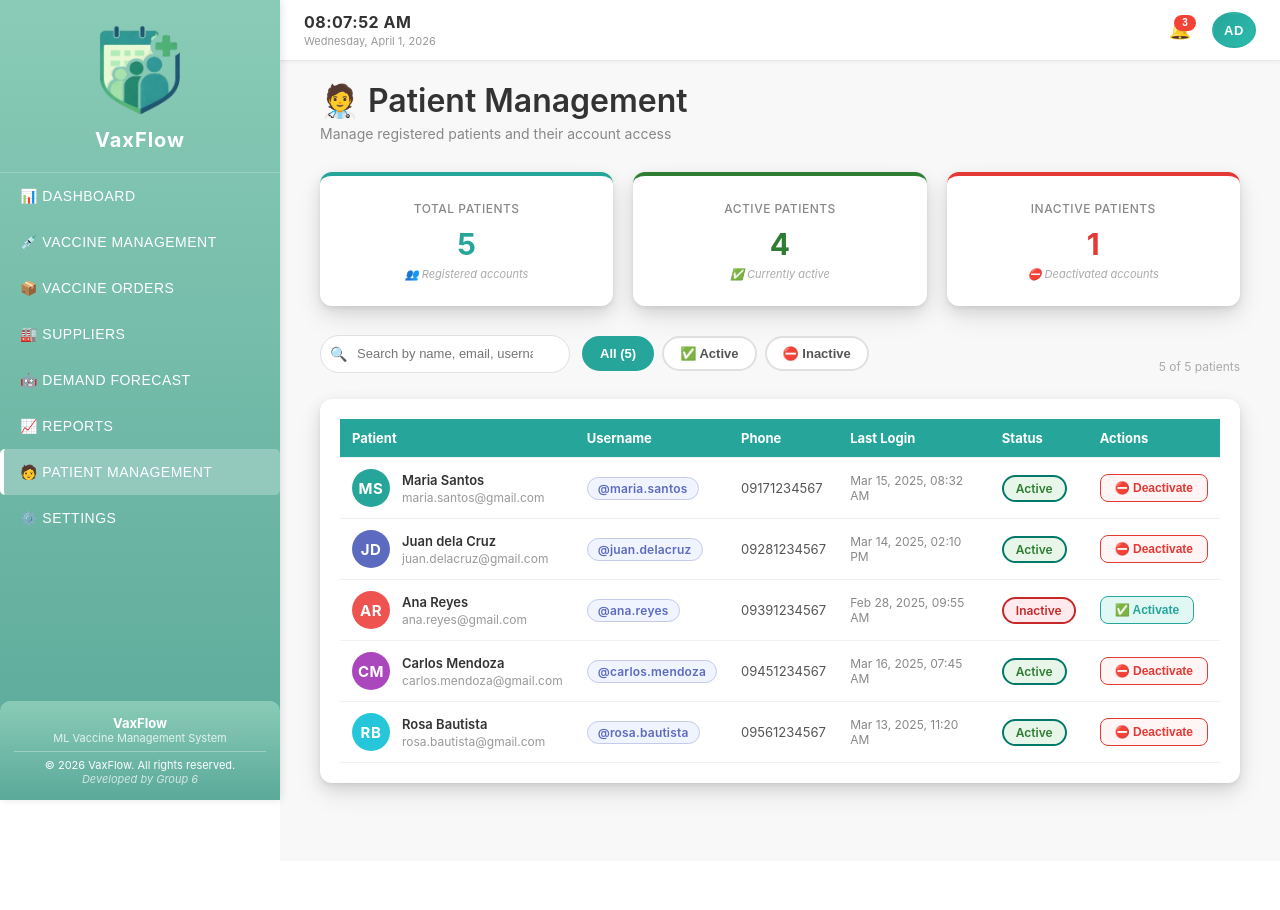
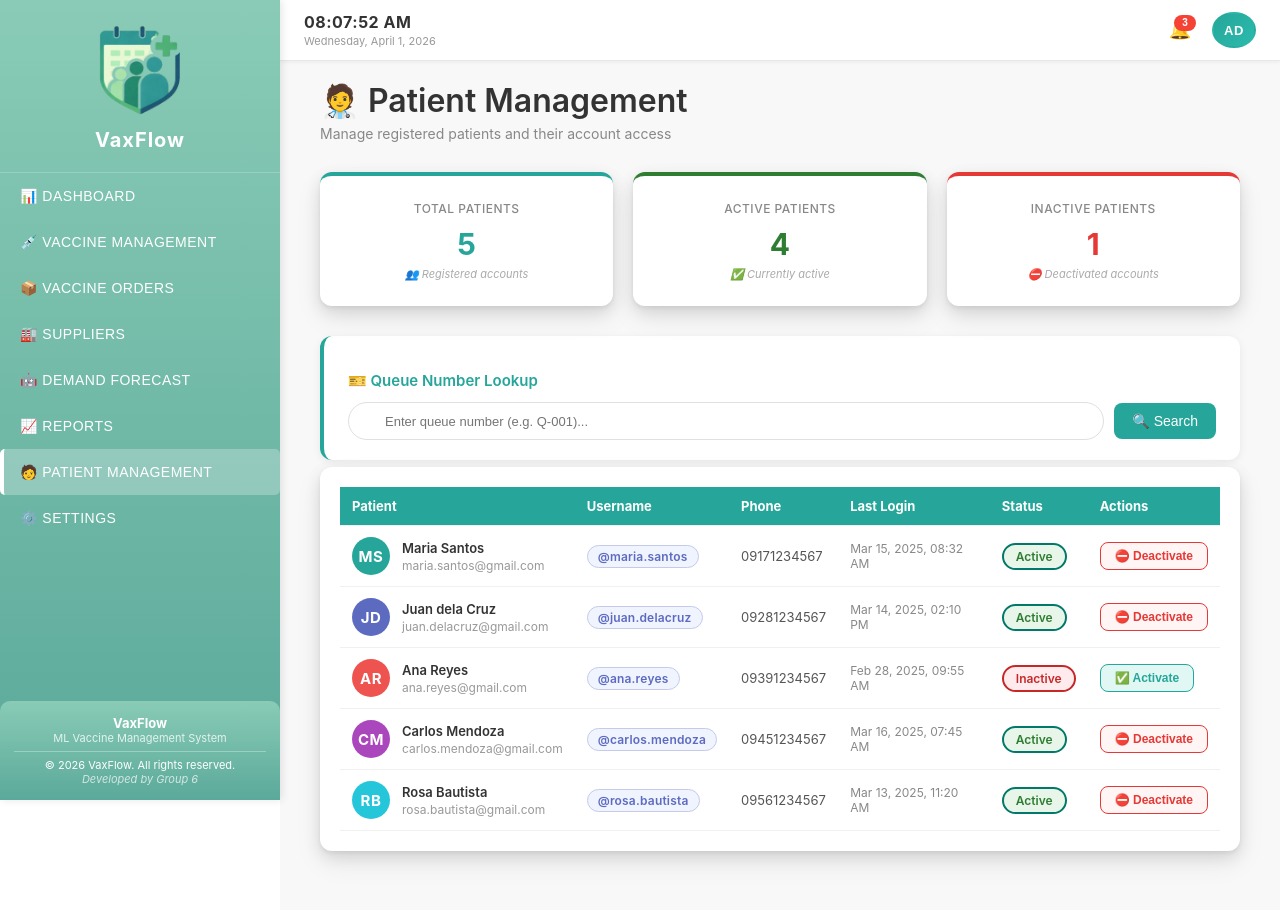
Before and after one commit to dxnah/QueueIT, a React (Create React App) app: page /settings in a window 1280 px wide. Both pictures are taken after a click on the button "🧑 PATIENT MANAGEMENT". Shown: the top 910 px of the page. Before the commit the page ends 861 px from the top, so only its background shows below. Built offline with nearby package versions, Linux system fonts and the light colour scheme.

Commit message:
Add queue number lookup in patient management

```diff
--- a/src/data/dashboardData.jsx
+++ b/src/data/dashboardData.jsx
@@ -40,7 +40,6 @@ export const mlInsights = [
 ];
 
 // ─── VACCINE DATA ──────────────────────────────────────────────────────────────
-// When integrating backend: replace this with a GET /api/vaccines/ response.
 export const vaccineData = [
   { id: 1, vaccine: 'Anti-Rabies', available: 320, minStock: 300, mlRecommended: 200, status: 'In Stock',  batchNumber: 'AR-2024-001', expiryDate: '2029-06-15' },
   { id: 2, vaccine: 'Booster',     available: 0,   minStock: 150, mlRecommended: 500, status: 'Out Stock', batchNumber: 'BS-2024-003', expiryDate: '2029-04-10' },
@@ -57,22 +56,18 @@ export const vaccineColorList = ['#26a69a', '#e53935'];
 // ─── PEAK MONTHS & MONTHLY REQUIREMENTS ───────────────────────────────────────
 export const PEAK_MONTHS = ['June', 'July', 'August'];
 
-
 export const MONTHLY_REQUIREMENTS = {
   'Anti-Rabies': 4000,
   'Booster':     3000,
 };
-
 
 export const getMonthlyRequirement = (vaccineName, month) => {
   const base = MONTHLY_REQUIREMENTS[vaccineName] ?? 0;
   return PEAK_MONTHS.includes(month) ? Math.round(base * 1.5) : base;
 };
 
-
 export const getMonthMultiplier = (month) =>
   PEAK_MONTHS.includes(month) ? 1.55 : 1.0;
-
 
 export const generateForecastData = (month, weekIndex = null, day = null) => {
   const monthMult = getMonthMultiplier(month);
@@ -107,7 +102,6 @@ export const generateForecastData = (month, weekIndex = null, day = null) => {
   });
 };
 
-
 export const dailyUsageLog = {};
 
 export const getUsedThisMonth = (vaccineName, month) => {
@@ -132,7 +126,6 @@ export const getOrderUrgency = (remaining, required) => {
   return 'normal';
 };
 
-
 export const reportsData = {
   'vaccine-usage': [
     { vaccine: 'Anti-Rabies', administered: 450, wasted: 12, remaining: 320 },
@@ -146,7 +139,6 @@ export const reportsData = {
   ],
 };
 
-
 export const notificationsData = [
   { id: 1, type: 'critical', title: 'Booster Vaccine Out of Stock',  message: 'Immediate restocking required for Booster vaccine.',                       time: '5 minutes ago', read: false },
   { id: 2, type: 'warning',  title: 'Anti-Rabies Stock Monitor',     message: 'Anti-Rabies is at 320 doses. Peak season approaching — plan restock.',     time: '1 hour ago',    read: false },
@@ -156,20 +148,26 @@ export const notificationsData = [
   { id: 6, type: 'info',     title: 'System Maintenance',            message: 'Scheduled maintenance on Feb 25, 2025 from 2:00 AM - 4:00 AM.',           time: '2 days ago',    read: true  },
 ];
 
-
 export const usersData = [
-  { id: 1, name: 'Maria Santos',   email: 'maria.santos@gmail.com',   phone: '09171234567', username: 'maria.santos',   password: 'Maria@2024',  status: 'Active',   lastLogin: '2025-03-15T08:32:00', avatar: 'MS' },
-  { id: 2, name: 'Juan dela Cruz', email: 'juan.delacruz@gmail.com',  phone: '09281234567', username: 'juan.delacruz',  password: 'Juan@2024',   status: 'Active',   lastLogin: '2025-03-14T14:10:00', avatar: 'JD' },
-  { id: 3, name: 'Ana Reyes',      email: 'ana.reyes@gmail.com',      phone: '09391234567', username: 'ana.reyes',      password: 'Ana@2024',    status: 'Inactive', lastLogin: '2025-02-28T09:55:00', avatar: 'AR' },
-  { id: 4, name: 'Carlos Mendoza', email: 'carlos.mendoza@gmail.com', phone: '09451234567', username: 'carlos.mendoza', password: 'Carlos@2024', status: 'Active',   lastLogin: '2025-03-16T07:45:00', avatar: 'CM' },
-  { id: 5, name: 'Rosa Bautista',  email: 'rosa.bautista@gmail.com',  phone: '09561234567', username: 'rosa.bautista',  password: 'Rosa@2024',   status: 'Active',   lastLogin: '2025-03-13T11:20:00', avatar: 'RB' },
+  { id: 1, name: 'Maria Santos',   email: 'maria.santos@gmail.com',   phone: '09171234567', username: 'maria.santos',   password: 'Maria@2024',  status: 'Active',   lastLogin: '2025-03-15T08:32:00', avatar: 'MS', queueNumber: 'Q-001' },
+  { id: 2, name: 'Juan dela Cruz', email: 'juan.delacruz@gmail.com',  phone: '09281234567', username: 'juan.delacruz',  password: 'Juan@2024',   status: 'Active',   lastLogin: '2025-03-14T14:10:00', avatar: 'JD', queueNumber: 'Q-002' },
+  { id: 3, name: 'Ana Reyes',      email: 'ana.reyes@gmail.com',      phone: '09391234567', username: 'ana.reyes',      password: 'Ana@2024',    status: 'Inactive', lastLogin: '2025-02-28T09:55:00', avatar: 'AR', queueNumber: 'Q-003' },
+  { id: 4, name: 'Carlos Mendoza', email: 'carlos.mendoza@gmail.com', phone: '09451234567', username: 'carlos.mendoza', password: 'Carlos@2024', status: 'Active',   lastLogin: '2025-03-16T07:45:00', avatar: 'CM', queueNumber: 'Q-004' },
+  { id: 5, name: 'Rosa Bautista',  email: 'rosa.bautista@gmail.com',  phone: '09561234567', username: 'rosa.bautista',  password: 'Rosa@2024',   status: 'Active',   lastLogin: '2025-03-13T11:20:00', avatar: 'RB', queueNumber: 'Q-005' },
 ];
 
+export const mobileRegistrationsData = [
+  { queueNumber: 'Q-001', fullName: 'Maria Santos',   age: 30, birthdate: '1995-03-15', address: 'Cagayan de Oro City', contactNumber: '09171234567', dateOfIncident: '2026-04-01', typeOfInjury: 'Bitten',    animalInvolved: 'Dog', animalOwner: 'Neighbor',   animalVaccinated: 'Yes', bodyPartsAffected: 'Left Arm'   },
+  { queueNumber: 'Q-002', fullName: 'Juan dela Cruz', age: 45, birthdate: '1980-06-20', address: 'Lapasan, CDO',         contactNumber: '09281234567', dateOfIncident: '2026-04-01', typeOfInjury: 'Scratched', animalInvolved: 'Cat', animalOwner: 'Family pet', animalVaccinated: 'No',  bodyPartsAffected: 'Right Hand' },
+  { queueNumber: 'Q-003', fullName: 'Ana Reyes',      age: 26, birthdate: '2000-01-02', address: 'Carmen, CDO',          contactNumber: '09391234567', dateOfIncident: '2026-04-01', typeOfInjury: 'Bitten',    animalInvolved: 'Cat', animalOwner: 'Family pet', animalVaccinated: 'Yes', bodyPartsAffected: 'Hands'      },
+  { queueNumber: 'Q-004', fullName: 'Carlos Mendoza', age: 38, birthdate: '1988-09-10', address: 'Nazareth, CDO',        contactNumber: '09451234567', dateOfIncident: '2026-03-30', typeOfInjury: 'Bitten',    animalInvolved: 'Dog', animalOwner: 'Stray',      animalVaccinated: 'No',  bodyPartsAffected: 'Left Leg'   },
+  { queueNumber: 'Q-005', fullName: 'Rosa Bautista',  age: 52, birthdate: '1973-11-25', address: 'Macabalan, CDO',       contactNumber: '09561234567', dateOfIncident: '2026-03-31', typeOfInjury: 'Scratched', animalInvolved: 'Dog', animalOwner: 'Neighbor',   animalVaccinated: 'Yes', bodyPartsAffected: 'Right Arm'  },
+];
 
 export const suppliersData = [
-  { id: 1, name: 'MedSource Philippines',   contact: 'info@medsource.ph',      phone: '+63 2 8234 5678', address: '123 Bonifacio St., Makati City, Metro Manila', vaccines: ['Anti-Rabies', 'Flu Shot'],         status: 'Active',   leadTimeDays: 5,  notes: 'Preferred supplier for ARV. Offers bulk discounts above 500 doses.' },
-  { id: 2, name: 'VaccinePro Asia',         contact: 'orders@vaccinepro.com.ph',phone: '+63 32 412 9000', address: '45 Osmeña Blvd., Cebu City',                  vaccines: ['Booster', 'Hepatitis B'],          status: 'Active',   leadTimeDays: 7,  notes: 'Handles Booster and Hep B supply for Visayas region.' },
-  { id: 3, name: 'GlobalHealth Supply Co.', contact: 'ph@globalhealth.com',     phone: '+63 2 8900 1122', address: '88 Ayala Ave., Makati City, Metro Manila',     vaccines: ['Anti-Tetanus', 'Flu Shot'],        status: 'Active',   leadTimeDays: 10, notes: 'International supplier. Good for large volume orders.' },
-  { id: 4, name: 'PhilMed Distribution',    contact: 'supply@philmed.ph',       phone: '+63 82 221 3344', address: '10 Ilustre St., Davao City',                   vaccines: ['Anti-Rabies', 'Anti-Tetanus'],     status: 'Inactive', leadTimeDays: 14, notes: 'Currently on hold. Contact before placing orders.' },
-  { id: 5, name: 'BioLogic Partners',       contact: 'hello@biologicph.com',    phone: '+63 2 7789 0055', address: '22 Rizal Ave., Quezon City, Metro Manila',     vaccines: ['Hepatitis B', 'Booster'],          status: 'Active',   leadTimeDays: 6,  notes: 'Specializes in cold-chain logistics. Reliable for perishable stock.' },
+  { id: 1, name: 'MedSource Philippines',   contact: 'info@medsource.ph',       phone: '+63 2 8234 5678', address: '123 Bonifacio St., Makati City, Metro Manila', vaccines: ['Anti-Rabies', 'Flu Shot'],     status: 'Active',   leadTimeDays: 5,  notes: 'Preferred supplier for ARV. Offers bulk discounts above 500 doses.' },
+  { id: 2, name: 'VaccinePro Asia',         contact: 'orders@vaccinepro.com.ph', phone: '+63 32 412 9000', address: '45 Osmeña Blvd., Cebu City',                  vaccines: ['Booster', 'Hepatitis B'],      status: 'Active',   leadTimeDays: 7,  notes: 'Handles Booster and Hep B supply for Visayas region.' },
+  { id: 3, name: 'GlobalHealth Supply Co.', contact: 'ph@globalhealth.com',      phone: '+63 2 8900 1122', address: '88 Ayala Ave., Makati City, Metro Manila',     vaccines: ['Anti-Tetanus', 'Flu Shot'],    status: 'Active',   leadTimeDays: 10, notes: 'International supplier. Good for large volume orders.' },
+  { id: 4, name: 'PhilMed Distribution',    contact: 'supply@philmed.ph',        phone: '+63 82 221 3344', address: '10 Ilustre St., Davao City',                   vaccines: ['Anti-Rabies', 'Anti-Tetanus'], status: 'Inactive', leadTimeDays: 14, notes: 'Currently on hold. Contact before placing orders.' },
+  { id: 5, name: 'BioLogic Partners',       contact: 'hello@biologicph.com',     phone: '+63 2 7789 0055', address: '22 Rizal Ave., Quezon City, Metro Manila',     vaccines: ['Hepatitis B', 'Booster'],      status: 'Active',   leadTimeDays: 6,  notes: 'Specializes in cold-chain logistics. Reliable for perishable stock.' },
 ];
--- a/src/pages/patientmanagement.jsx
+++ b/src/pages/patientmanagement.jsx
@@ -3,7 +3,7 @@
 import React, { useState } from 'react';
 import Sidebar from '../components/Sidebar';
 import TopBar from '../components/TopBar';
-import { usersData } from '../data/dashboardData';
+import { usersData, mobileRegistrationsData } from '../data/dashboardData';
 import '../styles/dashboard.css';
 import '../styles/patientmanagement.css';
 import { MOCK_VACCINATION_HISTORY, MOCK_SCHEDULES } from '../data/mockHistory';
@@ -30,7 +30,6 @@ const formatDate = (iso) => {
   });
 };
 
-
 const scheduleStatusStyle = (s) => {
   const map = {
     scheduled:  { bg: '#e3f2fd', color: '#1565c0', border: '#90caf9' },
@@ -45,14 +44,14 @@ const scheduleStatusStyle = (s) => {
 const PatientDetailPanel = ({ user, onClose }) => {
   const [activeTab, setActiveTab] = useState('register');
   const [registerForm, setRegisterForm] = useState({
-    first_name:   user.name.split(' ')[0] || '',
-    last_name:    user.name.split(' ').slice(1).join(' ') || '',
-    email:        user.email || '',
-    phone:        user.phone || '',
+    first_name:    user.name.split(' ')[0] || '',
+    last_name:     user.name.split(' ').slice(1).join(' ') || '',
+    email:         user.email || '',
+    phone:         user.phone || '',
     date_of_birth: '',
-    address:      '',
-    gender:       '',
-    notes:        '',
+    address:       '',
+    gender:        '',
+    notes:         '',
   });
   const [formSaved, setFormSaved] = useState(false);
 
@@ -61,8 +60,6 @@ const PatientDetailPanel = ({ user, onClose }) => {
 
   const handleRegisterSubmit = (e) => {
     e.preventDefault();
-    // TODO: POST to /api/patients/ with registerForm data
-    // const res = await fetch('/api/patients/', { method: 'POST', body: JSON.stringify(registerForm) });
     setFormSaved(true);
     setTimeout(() => setFormSaved(false), 3000);
   };
@@ -185,6 +182,9 @@ const PatientDetailPanel = ({ user, onClose }) => {
                     onChange={e => setRegisterForm(p => ({ ...p, notes: e.target.value }))}
                     placeholder="Any medical notes or allergies..." />
                 </div>
+                <button type="submit" className="queue-lookup-btn" style={{ marginTop: '8px' }}>
+                  💾 Save Patient
+                </button>
               </form>
             </div>
           )}
@@ -267,26 +267,28 @@ const PatientDetailPanel = ({ user, onClose }) => {
 
 // ── Main Component ─────────────────────────────────────────────────────────────
 const PatientManagement = () => {
-  const [users, setUsers]               = useState(usersData);
-  const [filterStatus, setFilterStatus] = useState('all');
-  const [searchQuery,  setSearchQuery]  = useState('');
-  const [saveMessage,  setSaveMessage]  = useState('');
+  const [users, setUsers]             = useState(usersData);
+  const [saveMessage, setSaveMessage] = useState('');
   const [selectedUser, setSelectedUser] = useState(null);
+  const [queueSearch,  setQueueSearch]  = useState('');
+  const [queueResult,  setQueueResult]  = useState(null);
+  const [queueNotFound, setQueueNotFound] = useState(false);
 
   const totalUsers    = users.length;
   const activeUsers   = users.filter(u => u.status === 'Active').length;
   const inactiveUsers = users.filter(u => u.status === 'Inactive').length;
 
-  const filteredUsers = users.filter(u => {
-    const matchStatus = filterStatus === 'all' || u.status === filterStatus;
-    const q = searchQuery.toLowerCase();
-    const matchSearch = !q
-      || u.name.toLowerCase().includes(q)
-      || u.email.toLowerCase().includes(q)
-      || u.username.toLowerCase().includes(q)
-      || u.phone.toLowerCase().includes(q);
-    return matchStatus && matchSearch;
-  });
+  const handleQueueSearch = () => {
+    const q = queueSearch.trim().toUpperCase();
+    const found = mobileRegistrationsData.find(r => r.queueNumber === q);
+    if (found) {
+      setQueueResult(found);
+      setQueueNotFound(false);
+    } else {
+      setQueueResult(null);
+      setQueueNotFound(true);
+    }
+  };
 
   const handleToggleStatus = (id) => {
     setUsers(prev => prev.map(u =>
@@ -304,7 +306,6 @@ const PatientManagement = () => {
     <section className="dashboard-container">
       <Sidebar />
 
-      {/* Detail Panel */}
       {selectedUser && (
         <PatientDetailPanel
           user={selectedUser}
@@ -345,39 +346,51 @@ const PatientManagement = () => {
             <div className="alert alert-success">{saveMessage}</div>
           )}
 
-          {/* ── Search + Filters ── */}
-          <div className="um-filters">
-            <div className="um-search-wrapper">
-              <span className="um-search-icon">🔍</span>
+          {/* ── Queue Number Lookup ── */}
+          <div className="queue-lookup-section">
+            <h3 className="queue-lookup-title">🎫 Queue Number Lookup</h3>
+            <div className="queue-lookup-bar">
               <input
                 type="text"
                 className="um-search-input"
-                placeholder="Search by name, email, username, phone..."
-                value={searchQuery}
-                onChange={e => setSearchQuery(e.target.value)}
+                placeholder="Enter queue number (e.g. Q-001)..."
+                value={queueSearch}
+                onChange={e => {
+                  setQueueSearch(e.target.value);
+                  setQueueResult(null);
+                  setQueueNotFound(false);
+                }}
+                onKeyDown={e => e.key === 'Enter' && handleQueueSearch()}
               />
-              {searchQuery && (
-                <button className="um-search-clear" onClick={() => setSearchQuery('')} type="button">
-                  ✕
-                </button>
-              )}
+              <button className="queue-lookup-btn" onClick={handleQueueSearch}>
+                🔍 Search
+              </button>
             </div>
-            <div className="filter-buttons">
-              {[
-                { key: 'all',      label: `All (${totalUsers})` },
-                { key: 'Active',   label: '✅ Active'           },
-                { key: 'Inactive', label: '⛔ Inactive'         },
-              ].map(f => (
-                <button key={f.key} type="button"
-                  className={filterStatus === f.key ? 'filter-btn active' : 'filter-btn'}
-                  onClick={() => setFilterStatus(f.key)}>
-                  {f.label}
-                </button>
-              ))}
-            </div>
-            <span className="um-results-count">
-              {filteredUsers.length} of {totalUsers} patient{totalUsers !== 1 ? 's' : ''}
-            </span>
+
+            {queueNotFound && (
+              <div className="queue-result-notfound">❌ No patient found for "{queueSearch}"</div>
+            )}
+
+            {queueResult && (
+              <div className="queue-result-card">
+                <div className="queue-result-header">
+                  <span className="queue-badge">{queueResult.queueNumber}</span>
+                  <span className="queue-result-name">{queueResult.fullName}</span>
+                </div>
+                <div className="queue-result-grid">
+                  <div><span className="qr-label">Age</span><span className="qr-value">{queueResult.age}</span></div>
+                  <div><span className="qr-label">Birthdate</span><span className="qr-value">{new Date(queueResult.birthdate).toLocaleDateString('en-PH', { year: 'numeric', month: 'long', day: 'numeric' })}</span></div>
+                  <div><span className="qr-label">Address</span><span className="qr-value">{queueResult.address}</span></div>
+                  <div><span className="qr-label">Contact Number</span><span className="qr-value">{queueResult.contactNumber}</span></div>
+                  <div><span className="qr-label">Date of Incident</span><span className="qr-value">{new Date(queueResult.dateOfIncident).toLocaleDateString('en-PH', { year: 'numeric', month: 'long', day: 'numeric' })}</span></div>
+                  <div><span className="qr-label">Type of Injury</span><span className="qr-value">{queueResult.typeOfInjury}</span></div>
+                  <div><span className="qr-label">Animal Involved</span><span className="qr-value">{queueResult.animalInvolved}</span></div>
+                  <div><span className="qr-label">Animal Owner</span><span className="qr-value">{queueResult.animalOwner}</span></div>
+                  <div><span className="qr-label">Animal Vaccinated</span><span className="qr-value">{queueResult.animalVaccinated}</span></div>
+                  <div><span className="qr-label">Body Part(s) Affected</span><span className="qr-value">{queueResult.bodyPartsAffected}</span></div>
+                </div>
+              </div>
+            )}
           </div>
 
           {/* ── Table ── */}
@@ -395,7 +408,7 @@ const PatientManagement = () => {
                   </tr>
                 </thead>
                 <tbody>
-                  {filteredUsers.length > 0 ? filteredUsers.map(user => (
+                  {users.length > 0 ? users.map(user => (
                     <tr key={user.id}
                       className="um-table-row"
                       onClick={() => setSelectedUser(user)}
--- a/src/styles/patientmanagement.css
+++ b/src/styles/patientmanagement.css
@@ -726,3 +726,119 @@ body.dark-mode .pm-empty { color: #555; }
     .filter-buttons    { gap: 6px; }
     .um-username-badge { font-size: 11px; padding: 2px 8px; }
   }
+
+
+
+  /* ── Queue Lookup ── */
+.queue-lookup-section {
+  background: #fff;
+  border-radius: 12px;
+  padding: 20px 24px;
+  margin-bottom: 20px;
+  box-shadow: 0 2px 8px rgba(0,0,0,0.07);
+  border-left: 4px solid #26a69a;
+}
+.queue-lookup-title {
+  font-size: 15px;
+  font-weight: 600;
+  color: #26a69a;
+  margin-bottom: 12px;
+}
+.queue-lookup-bar {
+  display: flex;
+  gap: 10px;
+  align-items: center;
+}
+.queue-lookup-btn {
+  background: #26a69a;
+  color: #fff;
+  border: none;
+  border-radius: 8px;
+  padding: 10px 18px;
+  font-size: 14px;
+  cursor: pointer;
+  white-space: nowrap;
+}
+.queue-lookup-btn:hover { background: #1e8a80; }
+.queue-result-notfound {
+  margin-top: 12px;
+  color: #e53935;
+  font-size: 14px;
+}
+.queue-result-card {
+  margin-top: 16px;
+  background: #f0faf9;
+  border: 1px solid #b2dfdb;
+  border-radius: 10px;
+  padding: 16px 20px;
+}
+.queue-result-header {
+  display: flex;
+  align-items: center;
+  gap: 12px;
+  margin-bottom: 14px;
+}
+.queue-badge {
+  background: #26a69a;
+  color: #fff;
+  font-weight: 700;
+  font-size: 15px;
+  padding: 4px 12px;
+  border-radius: 20px;
+}
+.queue-result-name {
+  font-size: 17px;
+  font-weight: 600;
+  color: #333;
+}
+.queue-result-grid {
+  display: grid;
+  grid-template-columns: 1fr 1fr;
+  gap: 10px 20px;
+}
+.qr-label {
+  display: block;
+  font-size: 11px;
+  color: #888;
+  text-transform: uppercase;
+  letter-spacing: 0.5px;
+}
+.qr-value {
+  display: block;
+  font-size: 14px;
+  color: #333;
+  font-weight: 500;
+}
+
+
+/* ── Queue Lookup Dark Mode Fix ── */
+.dark-mode .queue-lookup-section {
+  background: #1e1e2e;
+  border-left-color: #26a69a;
+  box-shadow: 0 2px 8px rgba(0,0,0,0.3);
+}
+
+.dark-mode .queue-lookup-title {
+  color: #26a69a;
+}
+
+.dark-mode .queue-result-card {
+  background: #2a2a3d;
+  border-color: #26a69a55;
+}
+
+.dark-mode .queue-result-name {
+  color: #e0e0e0;
+}
+
+.dark-mode .qr-label {
+  color: #aaa;
+}
+
+.dark-mode .qr-value {
+  color: #e0e0e0;
+}
+
+.dark-mode .queue-result-notfound {
+  color: #ef5350;
+}
```
